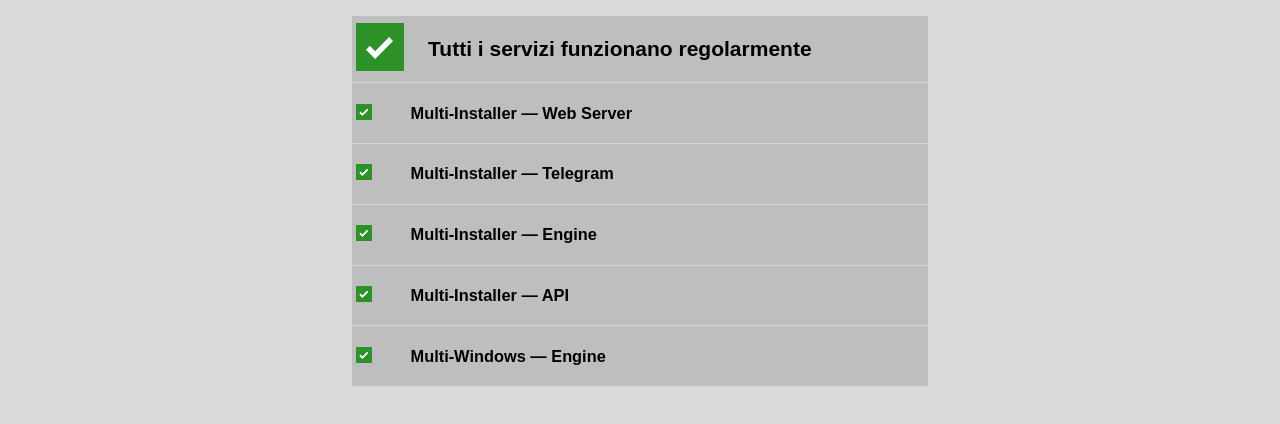
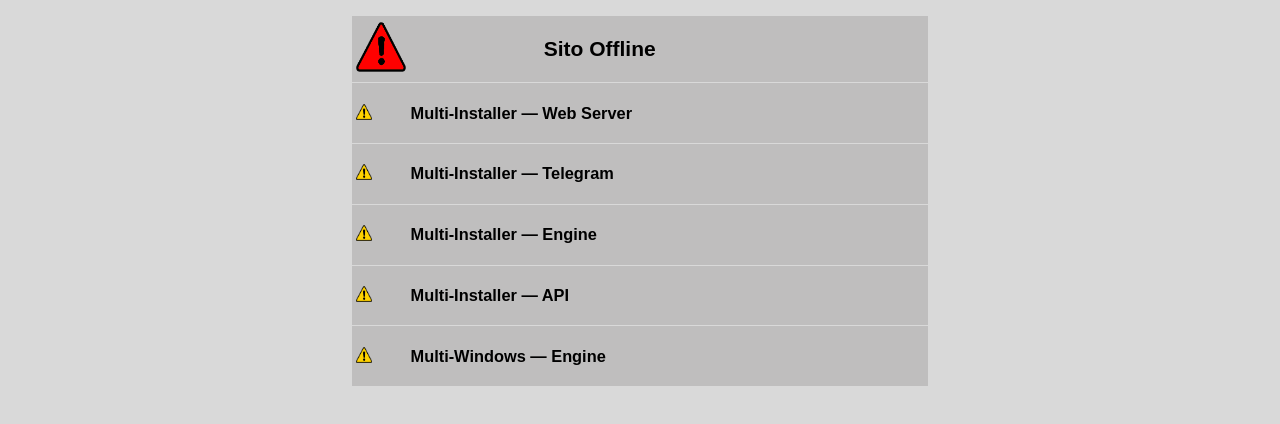
Before and after one commit to Fabrizio04/fabrizio04.github.io, a plain HTML site: page index.html in a window 1280 px wide. Shown: the part 98-522 px from the top of the page. Drawn offline with Linux system fonts and the light colour scheme.

Commit message:
Update index.html

```diff
--- a/index.html
+++ b/index.html
@@ -104,8 +104,10 @@ td {
 <tbody>
 
 <tr>
-<td><img src="./img/Online_Icon.svg"></td>
-<td><h2>Tutti i servizi funzionano regolarmente</h2></td>
+<td><img src="./img/error.png" width="50" height="50"></td>
+<td><h2>Sito Offline</h2></td>
+<!--<td><img src="./img/Online_Icon.svg"></td>-->
+<!--<td><h2>Tutti i servizi funzionano regolarmente</h2></td>-->
 <!--<td><img src="./img/warning.png" width="50" height="50"></td>
 <td><h2><a href="https://status.bitly.com/" target="_blank">Bit.ly</a> API down</h2></td>-->
 </tr>
@@ -119,28 +121,28 @@ td {
 <tbody>
 
 <tr style="border-top: 1px solid #d9d9d9;">
-<td><img src="./img/Online_Icon.svg" width="16" height="16"></td>
+<td><img src="./img/warning.png" width="16" height="16"></td>
 <td><h3>Multi-Installer — Web Server</h3></td>
 </tr>
 
 <tr style="border-top: 1px solid #d9d9d9;">
-<td><img src="./img/Online_Icon.svg" width="16" height="16"></td>
+<td><img src="./img/warning.png" width="16" height="16"></td>
 <td><h3>Multi-Installer — Telegram</h3></td>
 </tr>
 
 <tr style="border-top: 1px solid #d9d9d9;">
-<td><img src="./img/Online_Icon.svg" width="16" height="16"></td>
+<td><img src="./img/warning.png" width="16" height="16"></td>
 <td><h3>Multi-Installer — Engine</h3></td>
 </tr>
 
 <tr style="border-top: 1px solid #d9d9d9;">
-<td><img src="./img/Online_Icon.svg" width="16" height="16"></td>
+<td><img src="./img/warning.png" width="16" height="16"></td>
 <!--<td><img src="./img/warning.png" width="16" height="16"></td>-->
 <td><h3>Multi-Installer — API</h3></td>
 </tr>
 
 <tr style="border-top: 1px solid #d9d9d9;">
-<td><img src="./img/Online_Icon.svg" width="16" height="16"></td>
+<td><img src="./img/warning.png" width="16" height="16"></td>
 <td><h3>Multi-Windows — Engine</h3></td>
 </tr>
 
```
